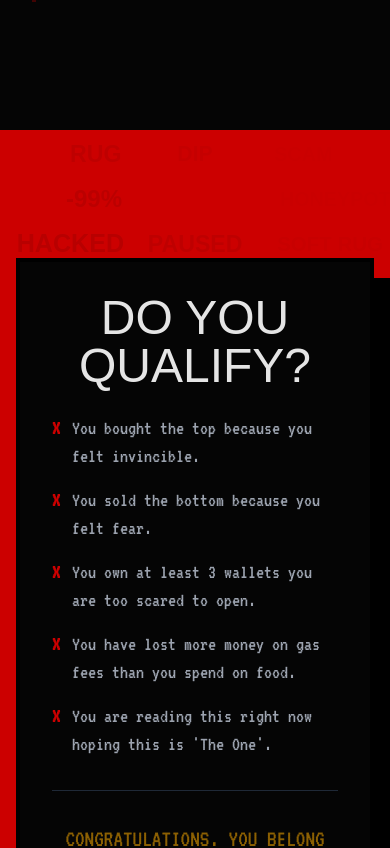
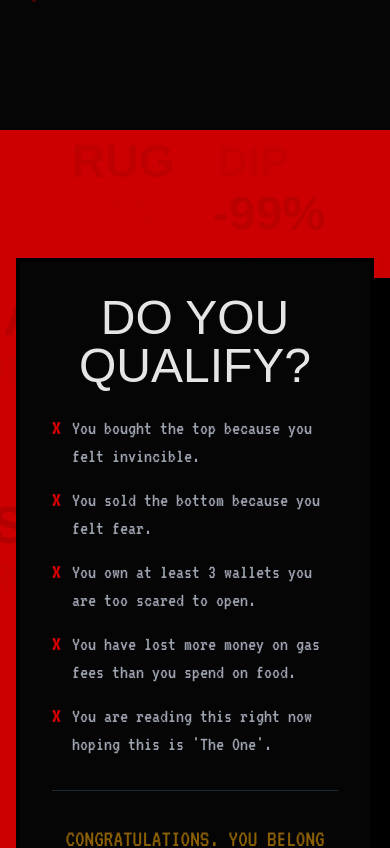
Before and after one commit to Pluviophile84/HELLCOIN, a Next.js app: page / in a window 390 px wide. Shown: the part 9603-10451 px from the top of the page. Built offline with nearby package versions, Linux system fonts and the light colour scheme; a web font is replaced by a local one.

Commit message:
Update ThePit.tsx

```diff
--- a/components/sections/ThePit.tsx
+++ b/components/sections/ThePit.tsx
@@ -17,25 +17,27 @@ export const ThePit = () => {
     <section className="relative py-32 bg-hell-red overflow-hidden flex items-center justify-center min-h-[1000px]">
 
       {/* --- BACKGROUND GRID --- */}
-      {/* Mobile: 3 Columns | Desktop: 8 Columns */}
-      <div className="absolute inset-0 pointer-events-none select-none z-0 grid grid-cols-3 md:grid-cols-8 gap-1 p-2 h-full w-full content-between">
+      {/* Mobile: 2 Columns (Allows BIG text) | Desktop: 8 Columns */}
+      <div className="absolute inset-0 pointer-events-none select-none z-0 grid grid-cols-2 md:grid-cols-8 gap-1 p-2 h-full w-full content-between">
         {PTSD_WORDS.map((word, i) => {
 
-          // --- ZIG-ZAG ALIGNMENT LOGIC ---
-          // This prevents "Vertical Towers" by shifting alignment based on column position
-          let alignmentClass = "justify-center"; // Default (Middle columns)
+          // --- ALIGNMENT LOGIC ---
+          // Mobile (2 Cols): Shift them towards the center to avoid "Edge Towers"
+          // Desktop (8 Cols): Randomize slightly to break lines
+          let alignmentClass = "justify-center";
 
-          // Mobile Logic (3 Cols)
-          if (i % 3 === 0) alignmentClass = "justify-end pr-2"; // Left Col -> Push Right
-          if (i % 3 === 2) alignmentClass = "justify-start pl-2"; // Right Col -> Push Left
+          // Logic checks screen size via md: prefix
+          // Mobile Default:
+          if (i % 2 === 0) alignmentClass = "justify-end pr-4 md:justify-center md:pr-0"; // Left Col pushes in
+          if (i % 2 === 1) alignmentClass = "justify-start pl-4 md:justify-center md:pl-0"; // Right Col pushes in
 
           return (
             <div key={i} className={`flex items-center w-full ${alignmentClass}`}>
               <motion.div
                 // SIZING:
-                // Mobile: text-2xl/3xl (Smaller to fit 3 cols comfortably)
-                // Desktop: text-5xl/6xl (Massive)
-                className="font-gothic font-bold text-black/30 whitespace-nowrap text-2xl md:text-6xl"
+                // Mobile: text-5xl (HUGE & READABLE)
+                // Desktop: text-6xl (Balanced)
+                className="font-gothic font-bold text-black/30 whitespace-nowrap text-5xl md:text-6xl"
 
                 // ANIMATION: Ghostly fade in/out
                 animate={{
@@ -43,11 +45,9 @@ export const ThePit = () => {
                   scale: [0.8, 1.1, 0.8],
                 }}
 
-                // TIMING: "Snake" Pattern
-                // i * 0.1 adds a slight sequential delay (Left->Right flow)
-                // Math.random() adds just enough chaos so it's not a robot scan
+                // TIMING: "Snake" Pattern (Left -> Right flow)
                 transition={{
-                  duration: 3 + Math.random() * 3, // Faster pulsing (3-6s)
+                  duration: 3 + Math.random() * 3,
                   repeat: Infinity,
                   delay: (i * 0.05) + (Math.random() * 2),
                   ease: "easeInOut",
```
